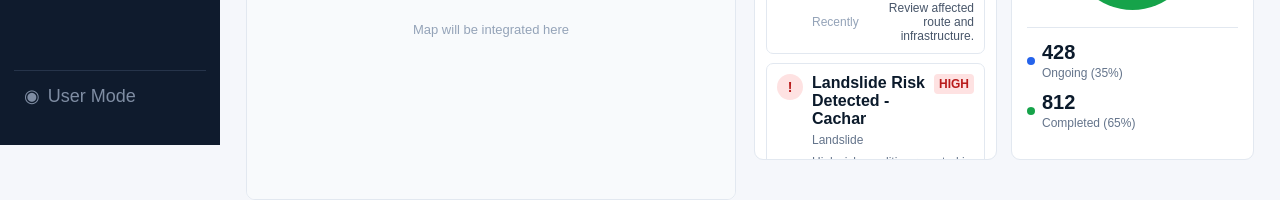
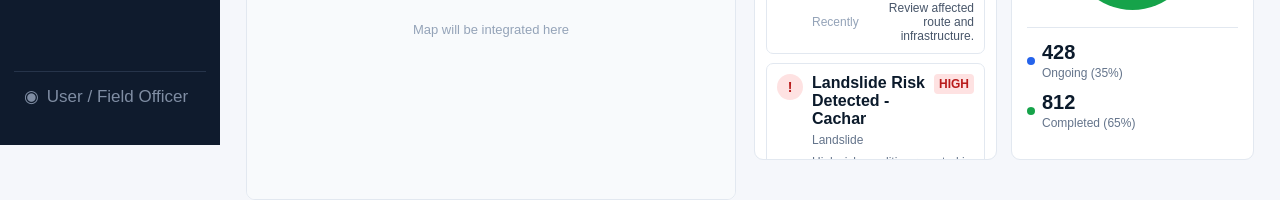
Before and after one commit to Ayushgupta7398/ner-logistics-web, a React (Vite) app: page /admin in a window 1280 px wide. Shown: the part 655-855 px from the top of the page. Built offline with nearby package versions, Linux system fonts and the light colour scheme.

Commit message:
Add Field Officer option in footer

```diff
--- a/src/components/admin/AdminSidebar.jsx
+++ b/src/components/admin/AdminSidebar.jsx
@@ -29,7 +29,7 @@ function AdminSidebar({ collapsed }) {
 
       <div className="sidebar-footer">
         <span>◉</span>
-        <span>User Mode</span>
+        <span>User / Field Officer</span>
       </div>
 
     </aside>
--- a/src/index.css
+++ b/src/index.css
@@ -43,6 +43,7 @@ select {
 
   padding: 24px 14px;
 
+  /* sidebar color  */
   background-color: #0f1b2d;
   color: #ffffff;
 
@@ -127,7 +128,7 @@ select {
 
   color: #7f8da3;
 
-  font-size: 18px;
+  font-size: 17px;
 }
 
 
```
